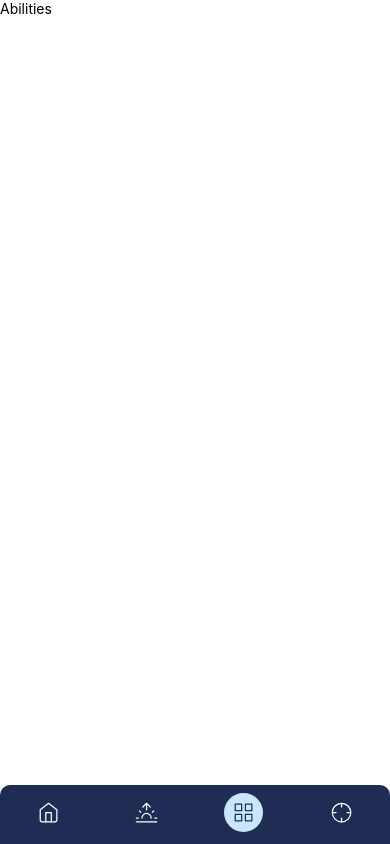
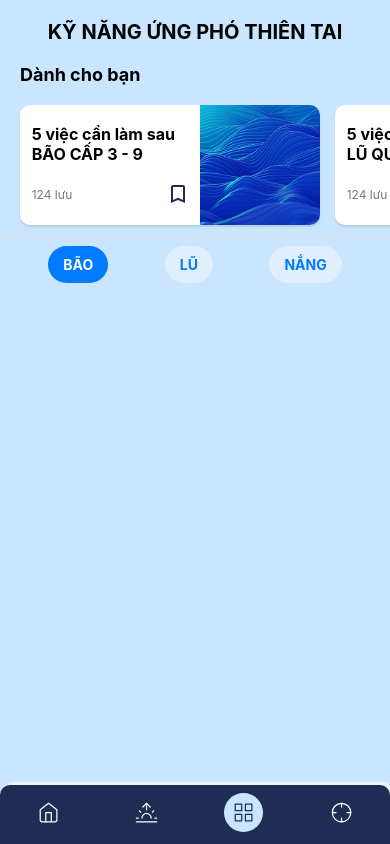
Before and after one commit to TalJa1/PQT_Mobile, a React Native app: screen /Abilities in a window 390 px wide. Built offline with nearby package versions, Linux system fonts and the light colour scheme.

Commit message:
Refactor code structure for improved readability and maintainability

```diff
--- a/assets/svgIcon.tsx
+++ b/assets/svgIcon.tsx
@@ -7,6 +7,22 @@ import {SvgXml} from 'react-native-svg';
 
 export const test = (w?: any, h?: any, color?: any) => {
   const xml = ``;
+
+  return <SvgXml xml={xml} width={w} height={h} />;
+};
+
+export const saveIcon2 = (w?: any, h?: any, color?: any) => {
+  const xml = `<svg width="24" height="24" viewBox="0 0 24 24" fill="none" xmlns="http://www.w3.org/2000/svg">
+<g clip-path="url(#clip0_9_4484)">
+<path d="M17 3H7C5.9 3 5.01 3.9 5.01 5L5 21L12 18L19 21V5C19 3.9 18.1 3 17 3ZM17 18L12 15.82L7 18V5H17V18Z" fill="#1F2D54"/>
+</g>
+<defs>
+<clipPath id="clip0_9_4484">
+<rect width="24" height="24" fill="white"/>
+</clipPath>
+</defs>
+</svg>
+`;
 
   return <SvgXml xml={xml} width={w} height={h} />;
 };
--- a/views/bottomtabs/Abilities.tsx
+++ b/views/bottomtabs/Abilities.tsx
@@ -1,13 +1,91 @@
-import {ScrollView, StyleSheet, Text, View} from 'react-native';
-import React from 'react';
+/* eslint-disable react-native/no-inline-styles */
+import {
+  ScrollView,
+  StyleSheet,
+  Text,
+  View,
+  Image,
+  TouchableOpacity,
+} from 'react-native';
+import React, {useState} from 'react';
 import {SafeAreaView} from 'react-native-safe-area-context';
+import CustomStatusBar from '../../components/CustomStatusBar';
+import {fakeCautionsData} from '../../services/data';
+import {saveIcon2} from '../../assets/svgIcon';
+import {vw} from '../../services/styleProps';
 
 const Abilities = () => {
+  const [selectedTab, setSelectedTab] = useState(fakeCautionsData[0].type);
+
+  const renderCards = () => {
+    const allTypes = fakeCautionsData;
+    const displayTypes = [];
+
+    if (allTypes.length > 0) {
+      for (let i = 0; i < 3; i++) {
+        displayTypes.push(allTypes[i] || allTypes[0]);
+      }
+    } else {
+      return null;
+    }
+
+    return (
+      <ScrollView
+        horizontal={true}
+        showsHorizontalScrollIndicator={false}
+        contentContainerStyle={styles.horizontalCardsContainer}>
+        {displayTypes.map((typeItem, index) => (
+          <View key={index} style={styles.card}>
+            <View style={styles.cardTextContainer}>
+              <Text style={styles.cardTitle}>
+                5 việc cần làm sau {typeItem.type}
+              </Text>
+              <View style={{flexDirection: 'row', alignItems: 'center', width: '100%', justifyContent: 'space-between'}}>
+                <Text style={styles.cardViews}>124 lưu</Text>
+                <View style={styles.saveIconContainer}>
+                  {saveIcon2(24, 24, '#000')}
+                </View>
+              </View>
+            </View>
+            <Image
+              source={require('../../assets/abilities/bground.png')}
+              style={styles.cardImage}
+            />
+          </View>
+        ))}
+      </ScrollView>
+    );
+  };
+
   return (
     <SafeAreaView style={styles.container}>
+      <CustomStatusBar backgroundColor="#C9E5FF" barStyle={'dark-content'} />
       <ScrollView>
-        <View>
-          <Text>Abilities</Text>
+        <View style={styles.header}>
+          <Text style={styles.headerTitle}>KỸ NĂNG ỨNG PHÓ THIÊN TAI</Text>
+        </View>
+        <View style={styles.subHeader}>
+          <Text style={styles.subHeaderTitle}>Dành cho bạn</Text>
+        </View>
+        {renderCards()}
+        <View style={styles.tabsContainer}>
+          {fakeCautionsData.map(item => (
+            <TouchableOpacity
+              key={item.id}
+              style={[
+                styles.tab,
+                selectedTab === item.type && styles.selectedTab,
+              ]}
+              onPress={() => setSelectedTab(item.type)}>
+              <Text
+                style={[
+                  styles.tabText,
+                  selectedTab === item.type && styles.selectedTabText,
+                ]}>
+                {item.type.split(' ')[0]}
+              </Text>
+            </TouchableOpacity>
+          ))}
         </View>
       </ScrollView>
     </SafeAreaView>
@@ -19,6 +97,97 @@ export default Abilities;
 const styles = StyleSheet.create({
   container: {
     flex: 1,
+    backgroundColor: '#C9E5FF',
+  },
+  header: {
+    padding: 20,
+    alignItems: 'center',
+  },
+  headerTitle: {
+    fontSize: 20,
+    fontWeight: 'bold',
+    color: '#000',
+  },
+  subHeader: {
+    paddingHorizontal: 20,
+    paddingBottom: 10,
+  },
+  subHeaderTitle: {
+    fontSize: 18,
+    fontWeight: 'bold',
+    color: '#000',
+  },
+  horizontalCardsContainer: {
+    paddingHorizontal: 20,
+    paddingVertical: 10,
+  },
+  card: {
     backgroundColor: '#fff',
+    borderRadius: 10,
+    marginRight: 15,
+    height: 120,
+    overflow: 'hidden',
+    width: 300,
+    flexDirection: 'row',
+    justifyContent: 'space-between',
+    alignItems: 'center',
+    elevation: 3,
+    shadowColor: '#000',
+    shadowOffset: {width: 0, height: 2},
+    shadowOpacity: 0.1,
+    shadowRadius: 2,
+  },
+  cardTextContainer: {
+    flex: 1,
+    justifyContent: 'space-evenly',
+    alignItems: 'flex-start',
+    height: '100%',
+    paddingLeft: vw(3),
+  },
+  cardTitle: {
+    fontSize: 16,
+    fontWeight: 'bold',
+    color: '#000',
+  },
+  cardSubtitle: {
+    fontSize: 14,
+    color: '#555',
+    marginVertical: 5,
+  },
+  cardViews: {
+    fontSize: 12,
+    color: '#777',
+  },
+  cardImage: {
+    width: '40%',
+    height: '100%',
+    marginLeft: 10,
+  },
+  saveIconContainer: {},
+  tabsContainer: {
+    flexDirection: 'row',
+    justifyContent: 'space-around',
+    paddingVertical: 10,
+    paddingHorizontal: 20,
+    backgroundColor: '#C9E5FF',
+    borderTopWidth: 1,
+    borderTopColor: '#ddd',
+  },
+  tab: {
+    paddingVertical: 10,
+    paddingHorizontal: 15,
+    borderRadius: 20,
+    backgroundColor: '#E0EFFF',
+  },
+  selectedTab: {
+    backgroundColor: '#007AFF',
+  },
+  tabText: {
+    fontSize: 14,
+    fontWeight: 'bold',
+    color: '#007AFF',
+  },
+  selectedTabText: {
+    color: '#fff',
   },
 });
```
Also changed, not shown: assets/abilities/bground.png (added).
